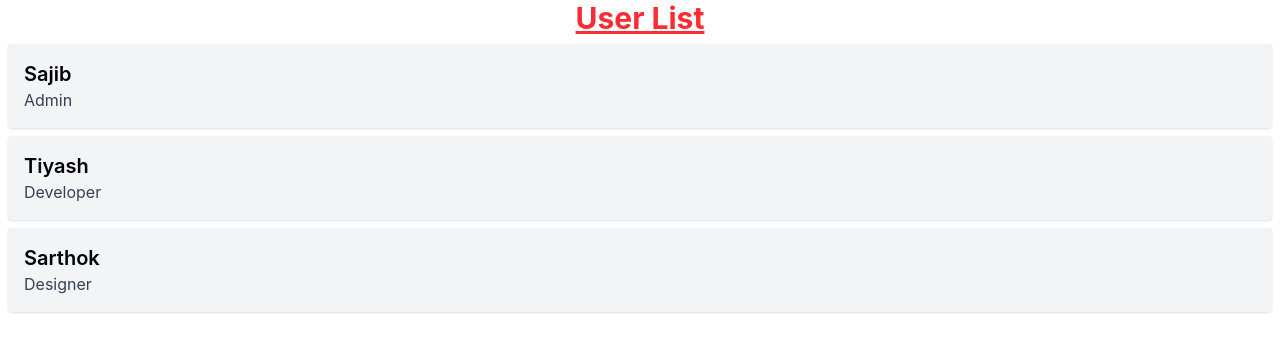
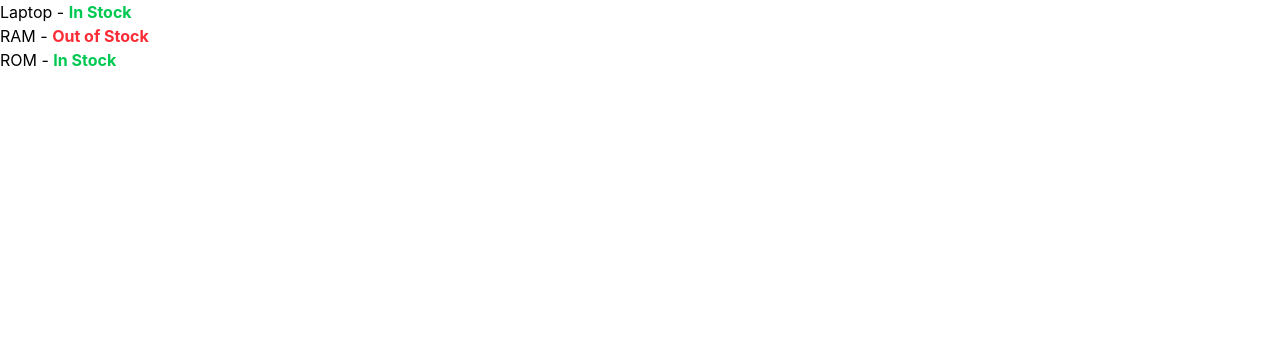
Before and after one commit to sajib083122-jpg/React_project, a React (Vite) app in the folder react_project/: page / in a window 1280 px wide. Shown: the top 352 px of the page. Built offline with nearby package versions, Linux system fonts and the light colour scheme.

Commit message:
Adding conditional rendering in list

```diff
--- a/react_project/src/App.jsx
+++ b/react_project/src/App.jsx
@@ -3,22 +3,21 @@ import { useState } from 'react'
 
 function App() {
 
-  const users = [
-    {id: 1, name: 'Sajib', role: 'Admin'},
-    {id: 2, name: 'Tiyash', role: 'Developer'},
-    {id: 3, name: 'Sarthok', role: 'Designer'},
+  const Products = [
+    {id: 1, name: 'Laptop', inStock: true},
+    {id: 2, name: 'RAM', inStock: false},
+    {id: 3, name: 'ROM', inStock: true},
   ];
 
   return (
-    <div className="App">
-      <h1 className="text-3xl text-red-500 font-bold underline text-center">User List</h1>
-      {users.map((user) => (
-        <div key={user.id} className="user-card bg-gray-100 p-4 m-2 rounded shadow">
-          <h2 className="text-xl font-semibold">{user.name}</h2>
-          <p className="text-gray-700">{user.role}</p>
-        </div>
+    <ul>
+      {Products.map((product) => (
+        <li key={product.id}>
+          {product.name} - {product.inStock ? (<span className="text-green-500 font-bold ">In Stock</span>)
+          : (<span className="text-red-500 font-bold ">Out of Stock</span>)}
+        </li>
       ))}
-    </div>
+    </ul>
   )
   }
 
```
